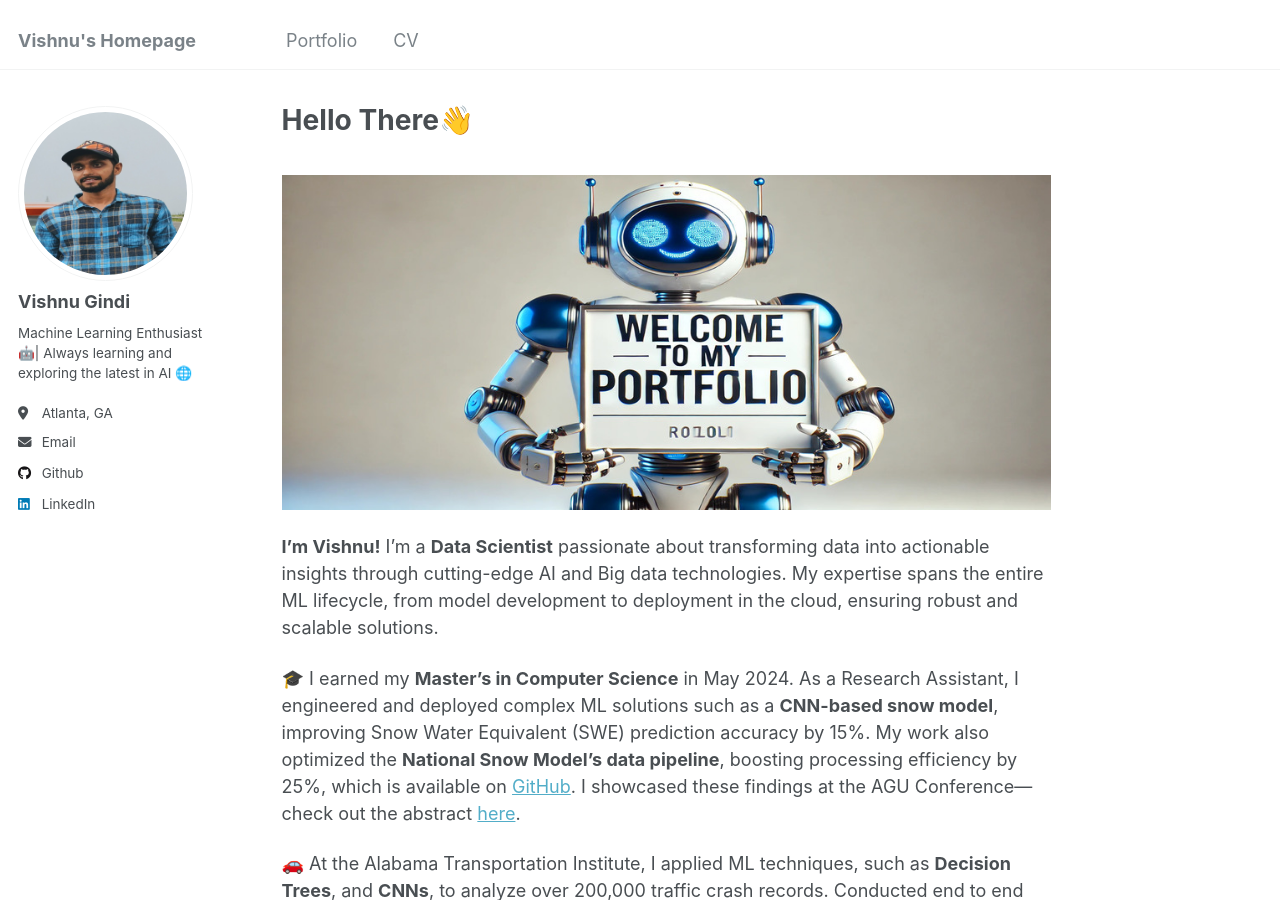
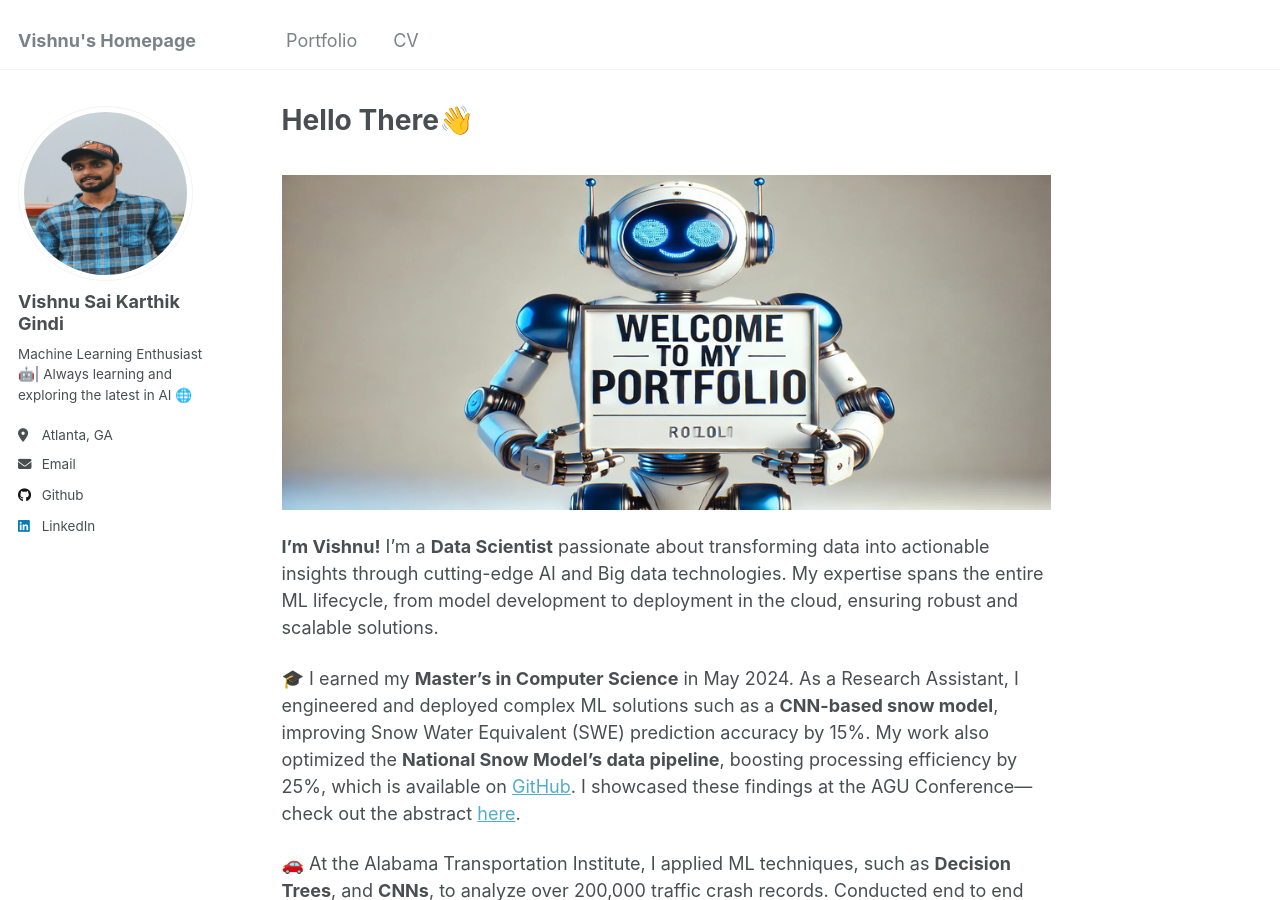
Before and after one commit to VishnuSaiKarthikGindi/VishnuSaiKarthikGindi.github.io, a Jekyll site: the page built from _pages/about.md, in a window 1280 px wide and 900 px high. Built offline with Jekyll 4.4.1, drawn with Linux system fonts in a browser that asks for light colours.

```diff
--- a/_config.yml
+++ b/_config.yml
@@ -22,7 +22,7 @@
 author:
   # Biographic information
   avatar           : "Profile.jpg"
-  name             : "Vishnu Gindi"
+  name             : "Vishnu Sai Karthik Gindi"
   pronouns         : # example: "she/her"
   bio              : "Machine Learning Enthusiast 🤖| Always learning and exploring the latest in AI 🌐"
   location         : "Atlanta, GA"
```
Also changed, not shown: _pages/cv.md (+1 -1 lines).
